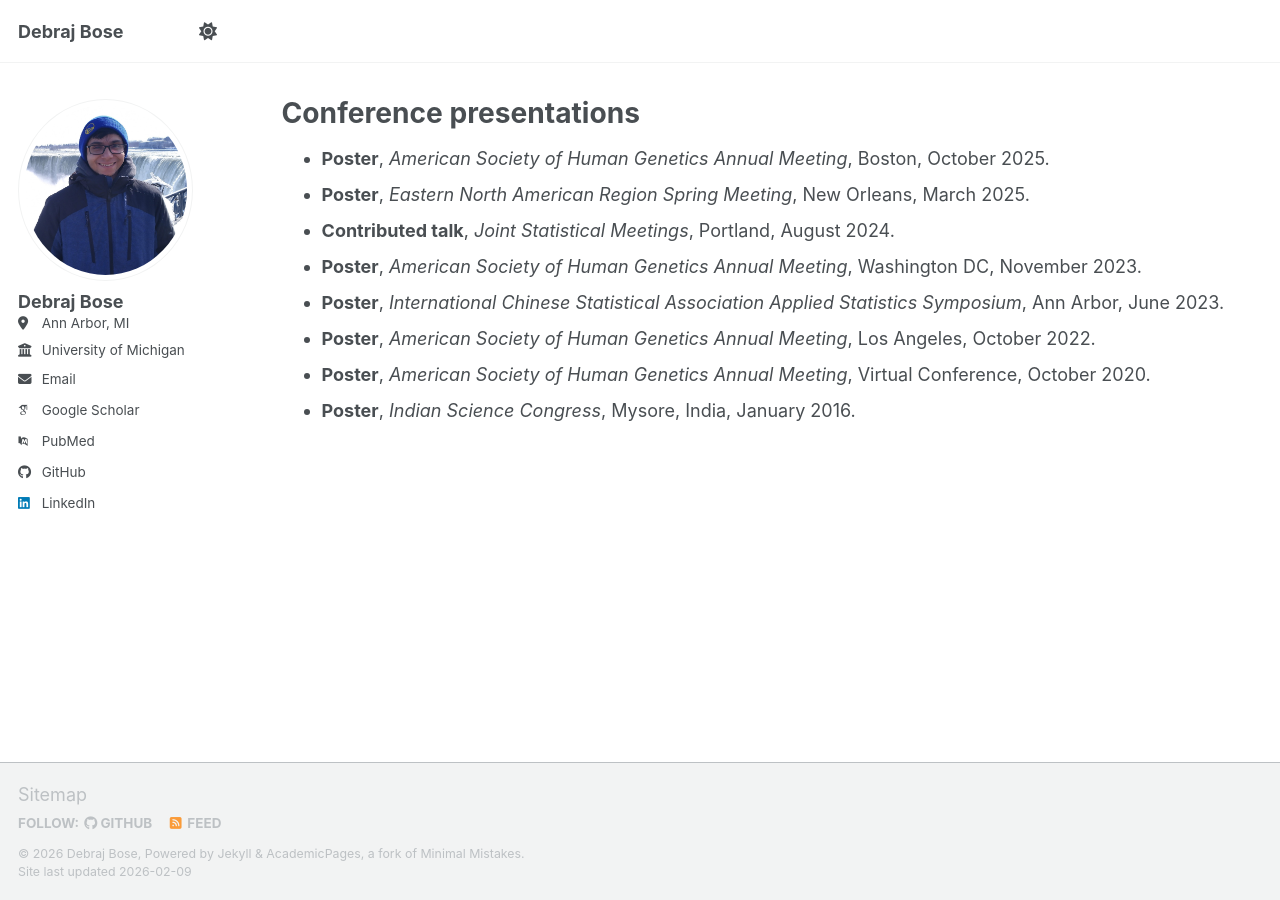
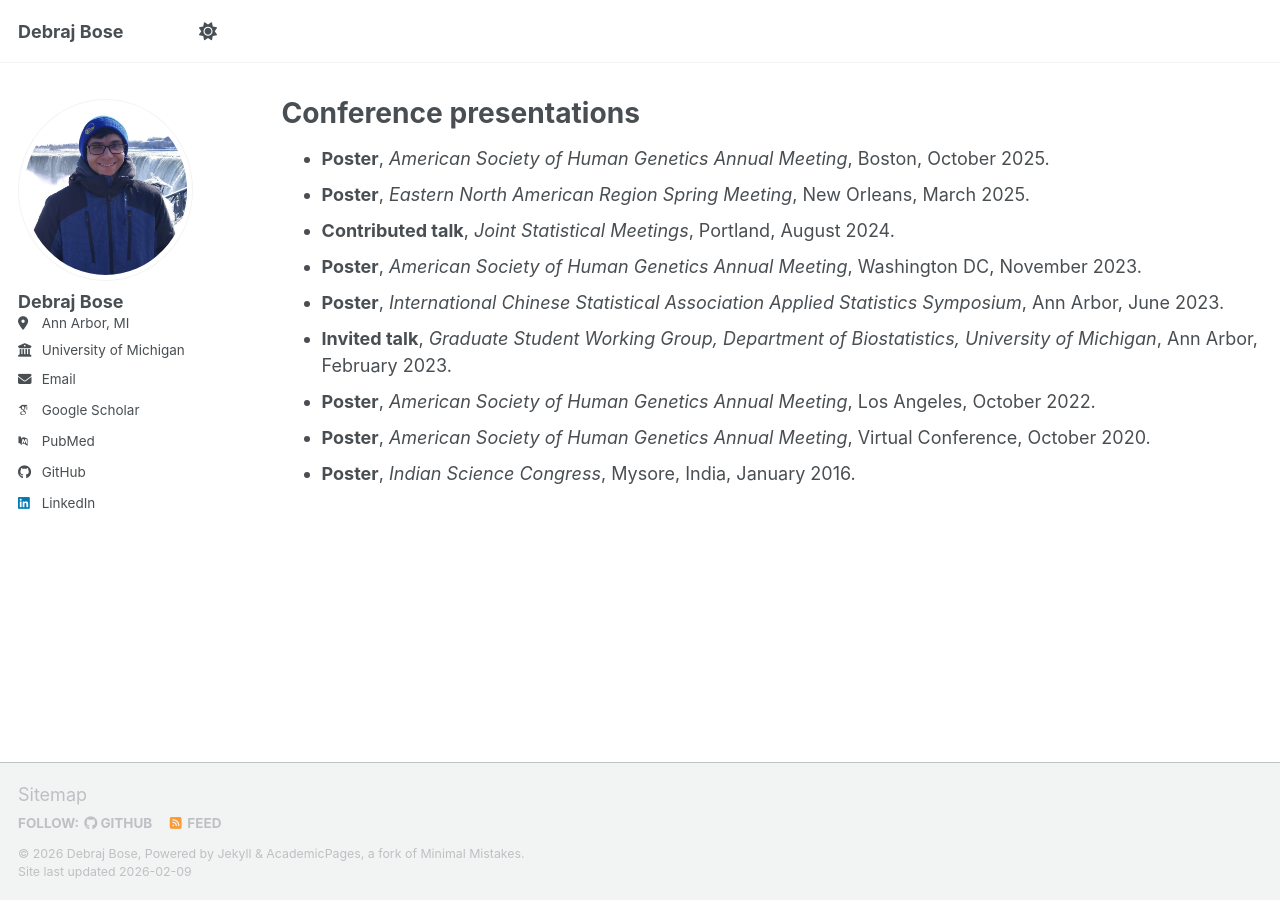
Before and after one commit to bosedebraj96/bosedebraj96.github.io, a Jekyll site: the page built from _pages/talks.html, in a window 1280 px wide. Built offline with Jekyll 4.4.1, drawn with Linux system fonts in a browser that asks for light colours; some web fonts are replaced; a script bundle is joined from its source files by our own code; library files that are not in the unit come from our copies.

Commit message:
Update talks.html
Added GSWG talk

```diff
--- a/_pages/talks.html
+++ b/_pages/talks.html
@@ -44,6 +44,11 @@ author_profile: true
   </li>
 
   <li>
+    <strong>Invited talk</strong>, <em>Graduate Student Working Group, Department of Biostatistics, University of Michigan</em>,
+    Ann Arbor, February 2023.
+  </li>
+
+  <li>
     <strong>Poster</strong>, <em>American Society of Human Genetics Annual Meeting</em>,
     Los Angeles, October 2022.
   </li>
```
